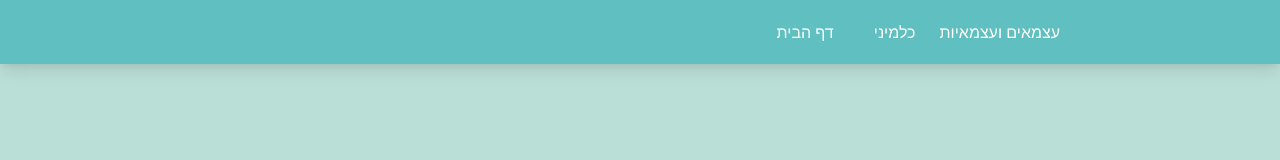
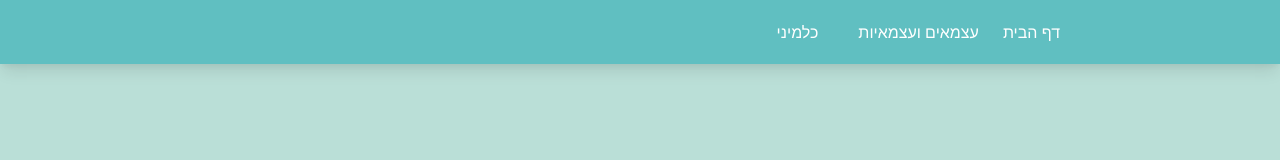
Before and after one commit to Zevik/Atsmai, a Next.js app: page / in a window 1280 px wide. Shown: the top 160 px of the page. Built offline with nearby package versions, Linux system fonts and the light colour scheme.

Commit message:
Align main menu items from right to left, ensuring 'דף הבית' is the rightmost item

```diff
--- a/components/Navigation.js
+++ b/components/Navigation.js
@@ -8,6 +8,7 @@ export default function Navigation() {
   const router = useRouter();
 
   const links = [
+    { href: '/', text: 'דף הבית', subLinks: [] },
     {
       text: 'עצמאים ועצמאיות',
       href: null,
@@ -30,7 +31,6 @@ export default function Navigation() {
         { href: '/cat', text: 'חתול' }, // New page
       ],
     },
-    { href: '/', text: 'דף הבית', subLinks: [] },
   ];
 
   const isActive = (path) => router.pathname === path;
```
